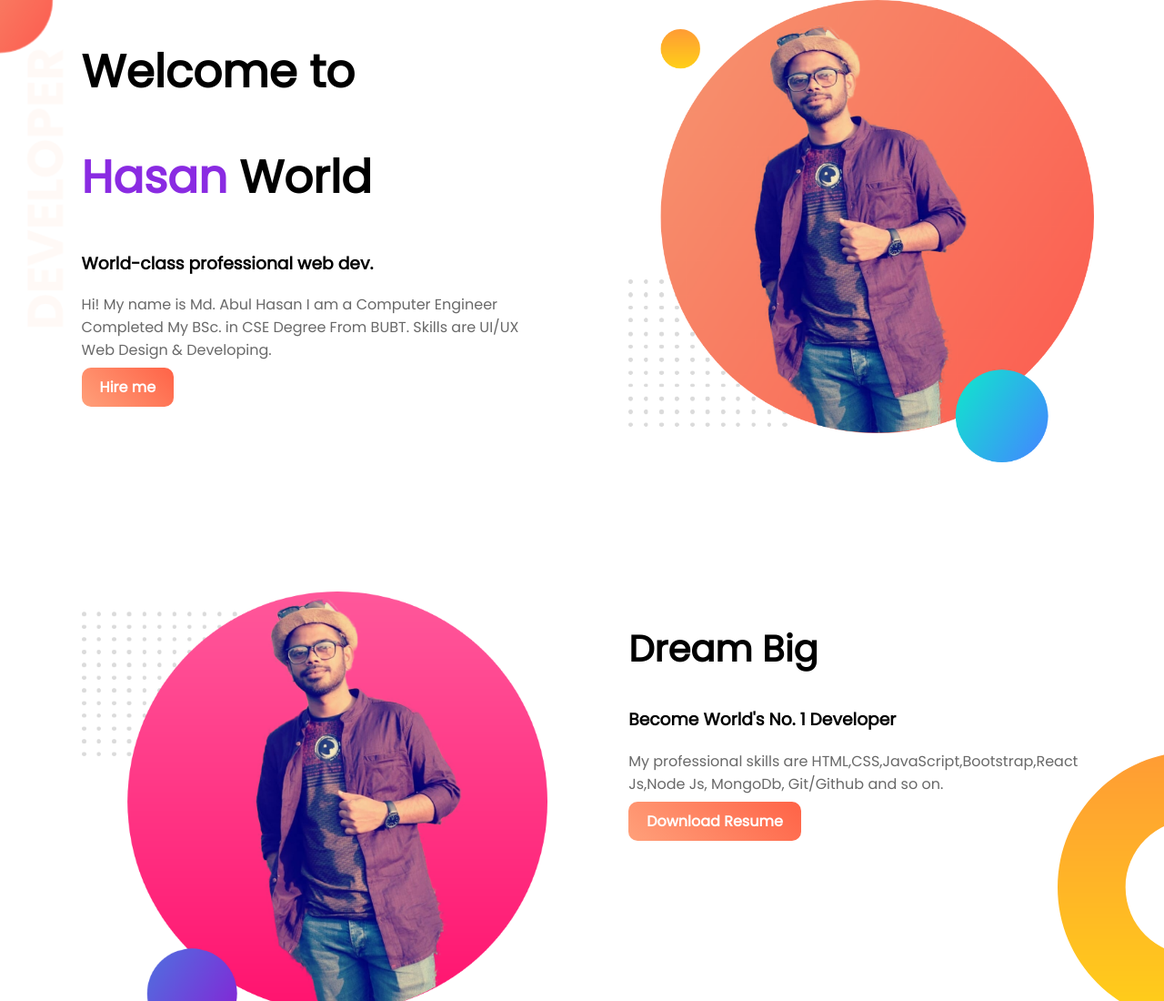
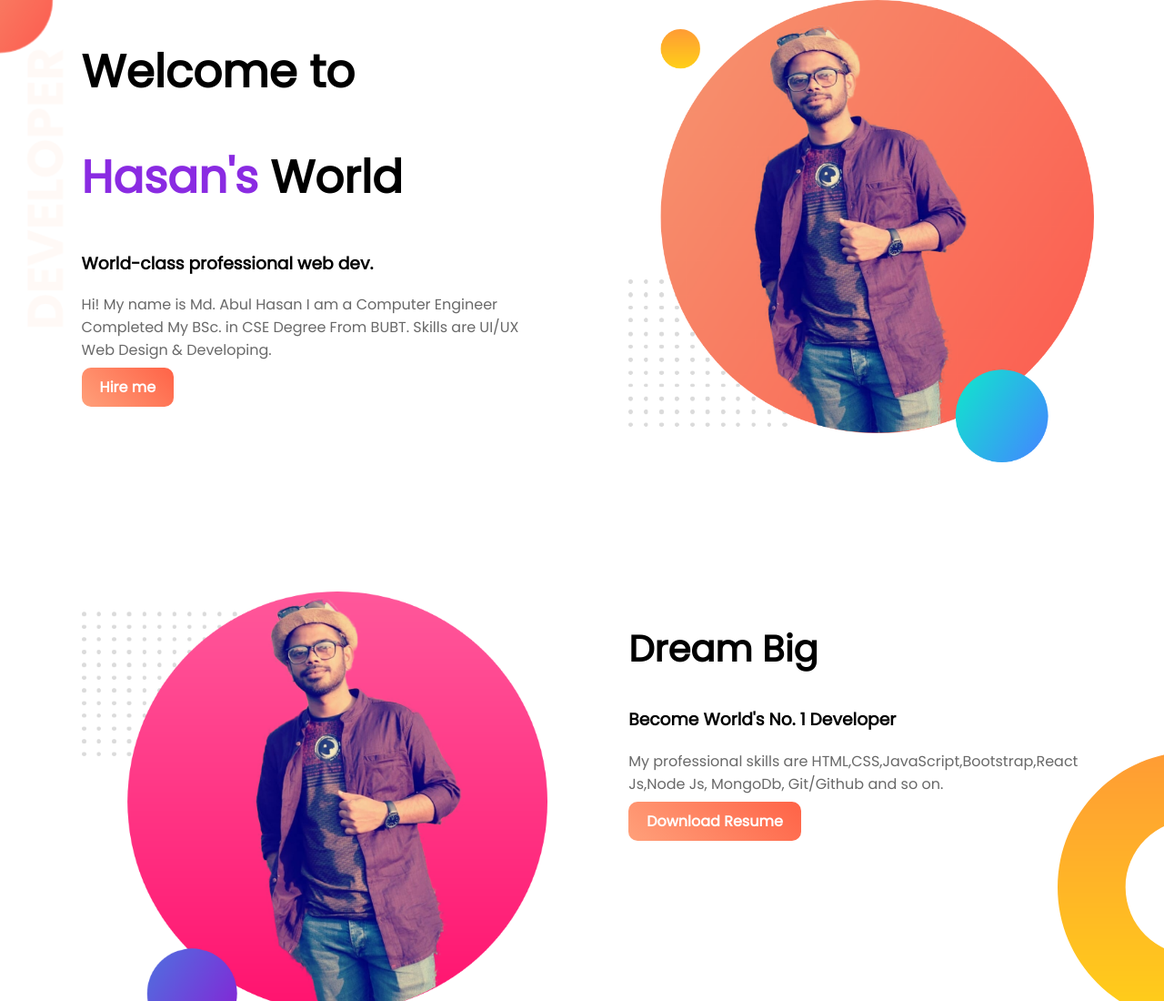
Before and after one commit to Hasan820/web-portfolio, a plain HTML site: page index.html in a window 1280 px wide. Shown: the top 1100 px of the page at 91% size. Drawn offline with Linux system fonts and the light colour scheme.

Commit message:
Update index.html

```diff
--- a/index.html
+++ b/index.html
@@ -15,7 +15,7 @@
 
     <div class="halfwidth">
         <h1>Welcome to</h1>
-        <h1><span class="org">Hasan </span>World</h1>
+        <h1><span class="org">Hasan's </span>World</h1>
         <h3>World-class professional web dev.</h3>
         <p>Hi! My name is Md. Abul Hasan I am a Computer Engineer Completed My BSc. in CSE Degree From BUBT. Skills are  UI/UX Web Design & Developing.</p>
         <a class="link-btn" target="_blank" href="https://github.com/hasan820">Hire me</a>
```
